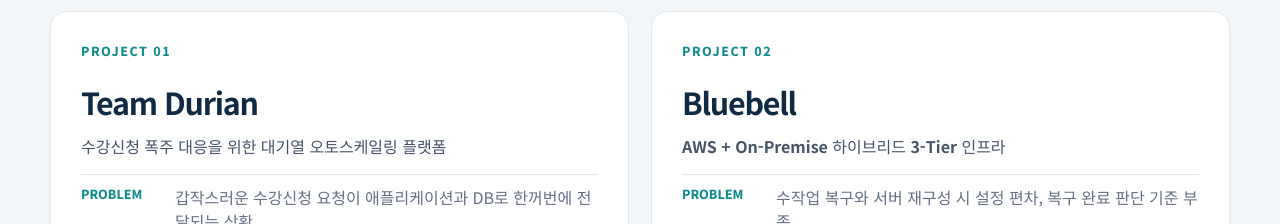
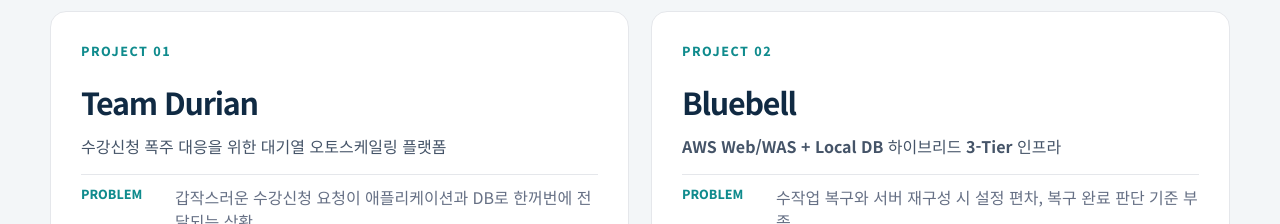
Before and after one commit to wkfkeha784-pixel/cloud-infra-portfolio, a React (Vite) app: page / in a window 1280 px wide. Shown: the part 1480-1704 px from the top of the page. Built offline with nearby package versions, Linux system fonts and the light colour scheme.

Commit message:
fix(bluebell): 하이브리드 경계 문구 SSOT 정합화

```diff
--- a/src/data/projects.ts
+++ b/src/data/projects.ts
@@ -161,7 +161,7 @@ export const projects: Project[] = [
     slug: 'bluebell',
     order: '02',
     name: 'Bluebell',
-    subtitle: 'AWS + On-Premise 하이브리드 3-Tier 인프라',
+    subtitle: 'AWS Web/WAS + Local DB 하이브리드 3-Tier 인프라',
     problem: '수작업 복구와 서버 재구성 시 설정 편차, 복구 완료 판단 기준 부족',
     role: 'Team Lead / Web–WAS / Integration Validation',
     summary:
@@ -170,7 +170,7 @@ export const projects: Project[] = [
     cardEvidence: ['[MY] Target Group Healthy + HTTP 200', '[PROJECT] Monitoring restored까지 Recovery Validation'],
     architecture: ['User', 'Public ALB', 'Web / Nginx', 'Internal WAS LB', 'WAS / Flask API', 'DB Proxy', 'MariaDB'],
     architectureNote:
-      '지원 계층: Bastion → Ansible / Swarm / Recovery · Prometheus → Exporters → Grafana',
+      '환경 경계: AWS Web/WAS/Bastion/Monitoring · Local(On-Premise) HAProxy/MariaDB · 운영 지원: Ansible/Swarm/Recovery',
     myContributions: [
       '프로젝트 Team Lead',
       'Web–WAS 구축',
```
